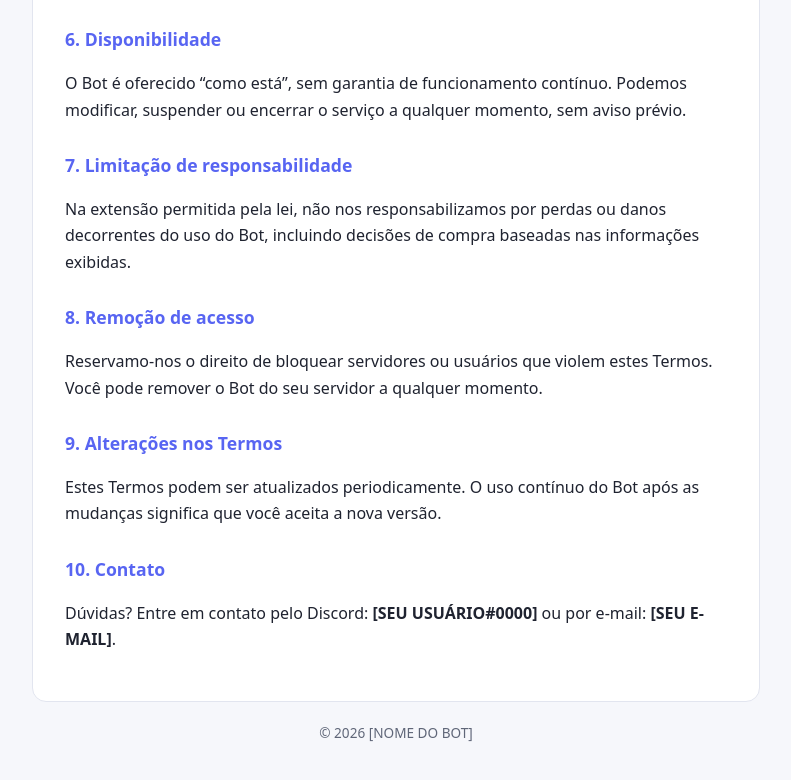
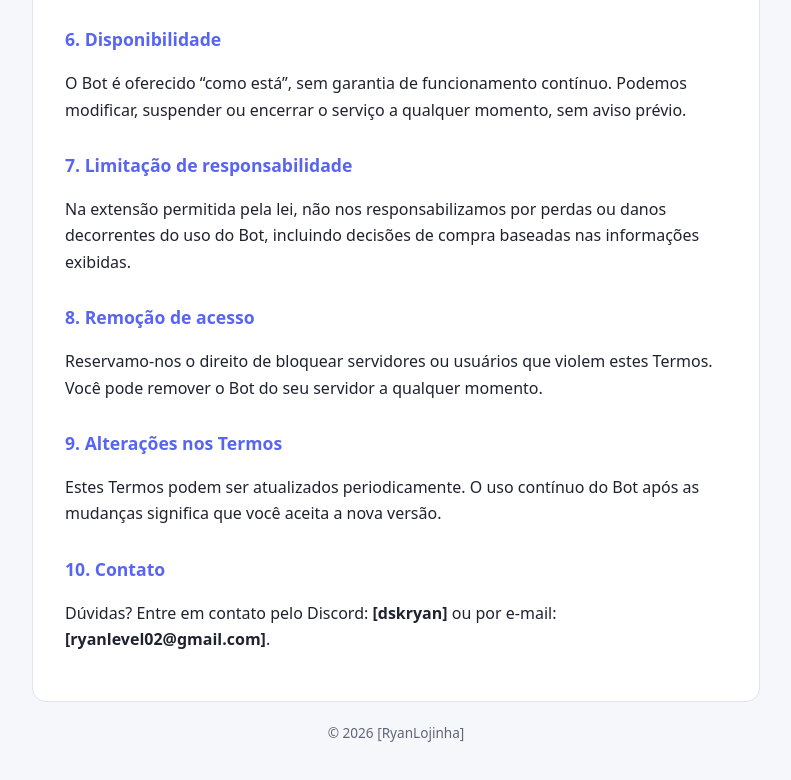
Before and after one commit to dskryan1/termos-do-bot, a plain HTML site: page index.html in a window 1280 px wide. Shown: the part 1084-1864 px from the top of the page, without its empty margins (244-1035 px from the left). Drawn offline with Linux system fonts and the light colour scheme.

Commit message:
Update bot name and contact information in terms

```diff
--- a/index.html
+++ b/index.html
@@ -57,7 +57,7 @@
     <h1>Termos de Serviço</h1>
     <div class="updated">Última atualização: 28 de outubro de 2026</div>
 
-    <p>Ao adicionar ou utilizar o bot <strong>[NOME DO BOT]</strong> (“Bot”) em um servidor ou conversa do Discord, você concorda com estes Termos de Serviço. Se não concordar, não utilize o Bot.</p>
+    <p>Ao adicionar ou utilizar o bot <strong>[RyanLojinha]</strong> (“RyanLojinha) em um servidor ou conversa do Discord, você concorda com estes Termos de Serviço. Se não concordar, não utilize o Bot.</p>
 
     <h2>1. Sobre o serviço</h2>
     <p>O Bot tem uma única função: exibir a loja de itens do Fortnite (itens à venda, preços e imagens) em canais do Discord. Ele não realiza vendas, não processa pagamentos e não acessa contas de jogo.</p>
@@ -92,9 +92,9 @@
     <p>Estes Termos podem ser atualizados periodicamente. O uso contínuo do Bot após as mudanças significa que você aceita a nova versão.</p>
 
     <h2>10. Contato</h2>
-    <p>Dúvidas? Entre em contato pelo Discord: <strong>[SEU USUÁRIO#0000]</strong> ou por e-mail: <strong>[SEU E-MAIL]</strong>.</p>
+    <p>Dúvidas? Entre em contato pelo Discord: <strong>[dskryan]</strong> ou por e-mail: <strong>[ryanlevel02@gmail.com]</strong>.</p>
   </div>
-  <footer>© 2026 [NOME DO BOT]</footer>
+  <footer>© 2026 [RyanLojinha]</footer>
 </main>
 </body>
 </html>
```
